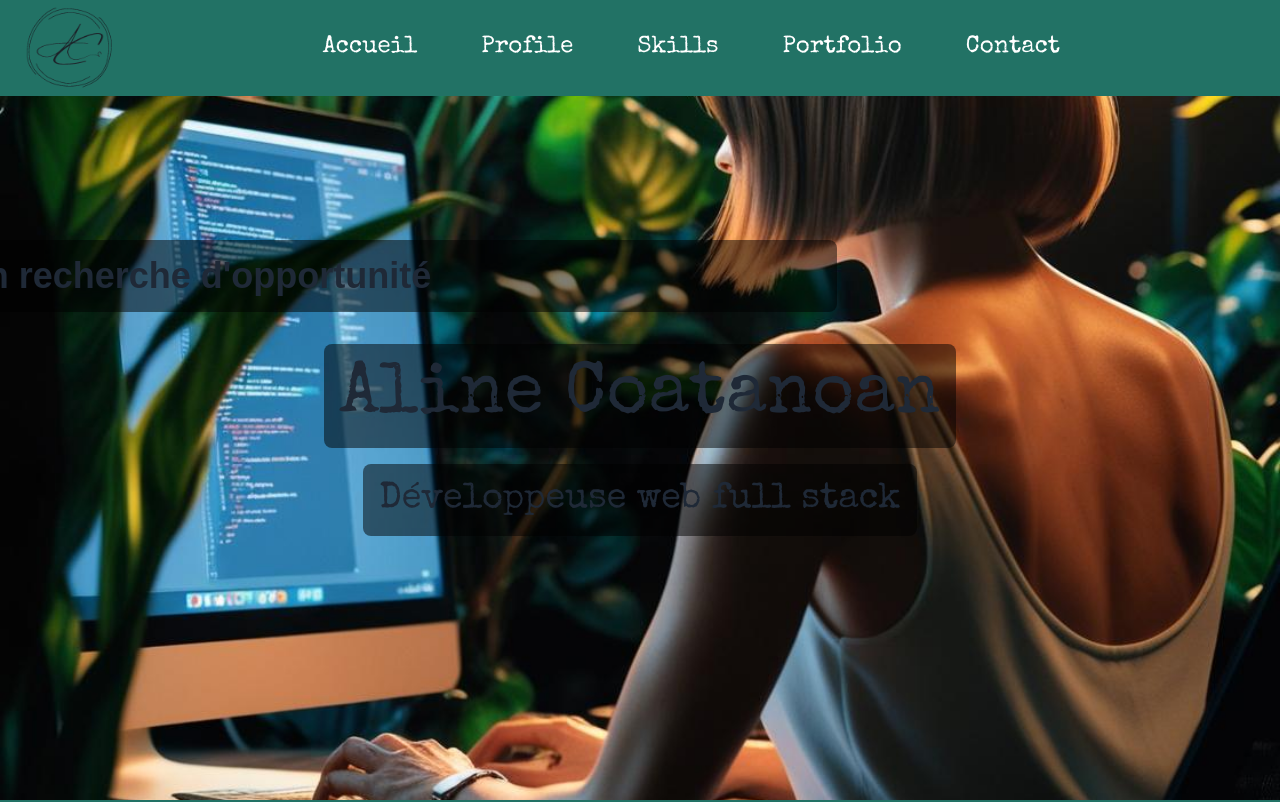
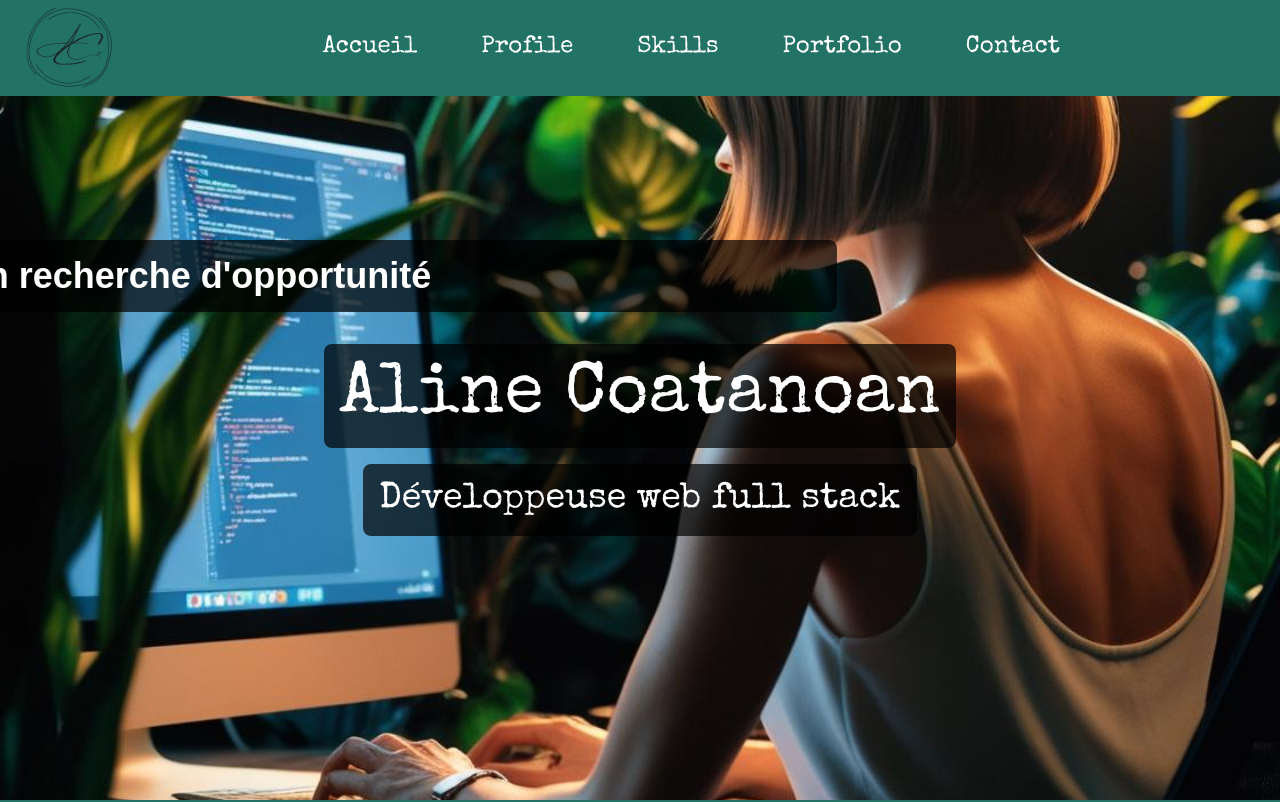
Before and after one commit to AlineCoatanoan/portfolio-V1, a React (Vite) app: page / in a window 1280 px wide. Shown: the top 802 px of the page. Built offline with nearby package versions, Linux system fonts and the light colour scheme.

Commit message:
remove text color

```diff
--- a/src/components/Accueil.tsx
+++ b/src/components/Accueil.tsx
@@ -20,7 +20,7 @@ const Accueil = () => {
         }}
       >
         <motion.p
-          className="text-2xl sm:text-3xl md:text-4xl font-bold bg-black bg-opacity-50 p-4 rounded-lg" // Fond noir semi-transparent avec un peu de padding
+          className="text-white sm:text-3xl md:text-4xl font-bold bg-black bg-opacity-70 p-4 rounded-lg" // Fond noir semi-transparent et couleur du texte blanche
           initial={{ x: '40%' }}
           animate={{ x: '-40%' }}
           transition={{
@@ -36,7 +36,7 @@ const Accueil = () => {
 
       {/* Animation du titre */}
       <motion.h1
-        className="text-4xl sm:text-6xl md:text-7xl font-special mb-8 sm:mb-4 bg-black bg-opacity-50 p-4 rounded-lg" // Fond noir semi-transparent avec un peu de padding
+        className="text-white sm:text-6xl md:text-7xl font-special mb-8 sm:mb-4 bg-black bg-opacity-70 p-4 rounded-lg" // Fond noir semi-transparent et texte blanc
         initial={{ opacity: 0, y: '20%' }}
         animate={{ opacity: 1, y: '0%' }}
         transition={{ duration: 1, delay: 1 }}
@@ -46,7 +46,7 @@ const Accueil = () => {
 
       {/* Animation de la description */}
       <motion.p
-        className="text-2xl sm:text-3xl md:text-4xl mb-12 sm:mb-6 font-special bg-black bg-opacity-50 p-4 rounded-lg" // Fond noir semi-transparent avec un peu de padding
+        className="text-white sm:text-3xl md:text-4xl mb-12 sm:mb-6 font-special bg-black bg-opacity-70 p-4 rounded-lg" // Fond noir semi-transparent et texte blanc
         initial={{ opacity: 0, y: '20%' }}
         animate={{ opacity: 1, y: '0%' }}
         transition={{ duration: 1, delay: 1.2 }}
```
